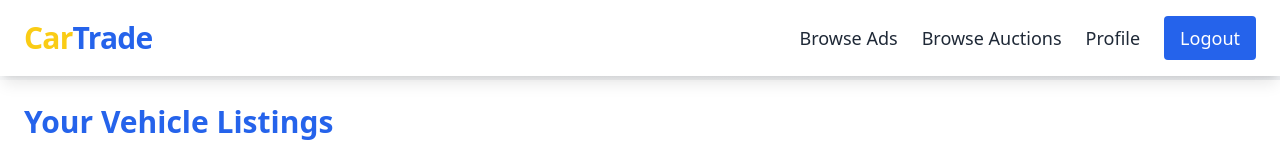
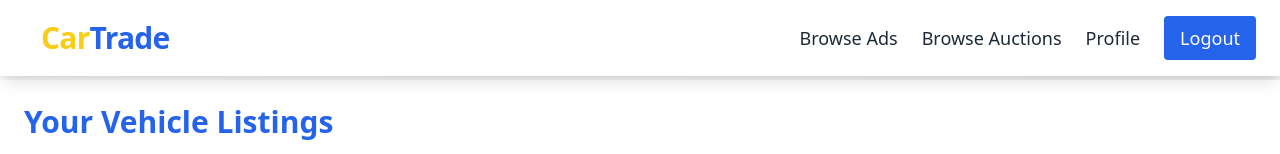
Before and after one commit to Emirhan-Kilic/cartrade-marketplace, a Next.js app in the folder frontend/: page /myAds in a window 1280 px wide. Shown: the top 154 px of the page. Built offline with nearby package versions, Linux system fonts and the light colour scheme.

Commit message:
Triggers for ratings + main page button

```diff
--- a/frontend/app/components/Navbar.tsx
+++ b/frontend/app/components/Navbar.tsx
@@ -24,7 +24,12 @@ export default function Navbar() {
             <div className="container mx-auto flex justify-between items-center px-6">
                 {/* Logo */}
                 <div className="text-3xl font-bold tracking-tight text-blue-600">
-                    <span className="text-yellow-400">Car</span>Trade
+                    <Link
+                        href="/"
+                        className="transition duration-300 ease-in-out transform hover:scale-105 px-4 py-2 border border-transparent rounded-full hover:text-black"
+                    >
+                        <span className="text-yellow-400">Car</span>Trade
+                    </Link>
                 </div>
 
                 {/* Navigation Links */}
--- a/frontend/app/page.tsx
+++ b/frontend/app/page.tsx
@@ -34,20 +34,25 @@ export default function Home() {
         <div className="container mx-auto flex justify-between items-center px-8">
           {/* Brand */}
           <div className="text-3xl font-semibold tracking-wide">
-            <span className="text-yellow-400">Car</span>Trade
+            <Link
+              href="/"
+              className="transition duration-300 ease-in-out transform hover:scale-105 px-4 py-2 border border-transparent rounded-full hover:text-black"
+            >
+              <span className="text-yellow-400">Car</span>Trade
+            </Link>
           </div>
 
           {/* Navbar Links */}
           <div className="space-x-8 flex items-center text-lg font-medium">
             <Link
               href="/login"
-              className="hover:text-yellow-400 transition duration-300 ease-in-out transform hover:scale-105 px-4 py-2 border border-transparent rounded-full hover:bg-yellow-400 hover:text-black"
+              className="transition duration-300 ease-in-out transform hover:scale-105 px-4 py-2 border border-transparent rounded-full hover:bg-yellow-400 hover:text-black"
             >
               Login
             </Link>
             <Link
               href="/register"
-              className="hover:text-yellow-400 transition duration-300 ease-in-out transform hover:scale-105 px-4 py-2 border border-transparent rounded-full hover:bg-yellow-400 hover:text-black"
+              className="transition duration-300 ease-in-out transform hover:scale-105 px-4 py-2 border border-transparent rounded-full hover:bg-yellow-400 hover:text-black"
             >
               Sign Up
             </Link>
```
Also changed, not shown: 1 other file (tests, documents, lock files or other folders).
